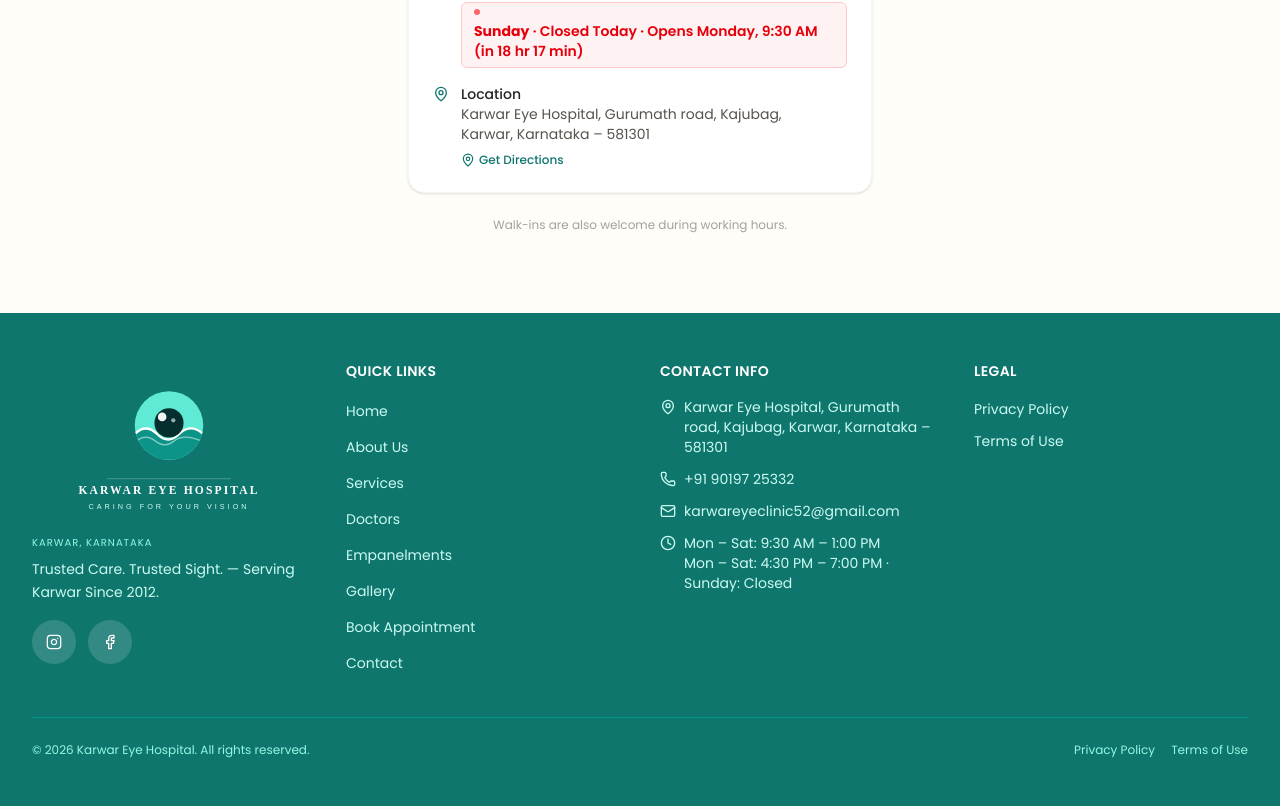
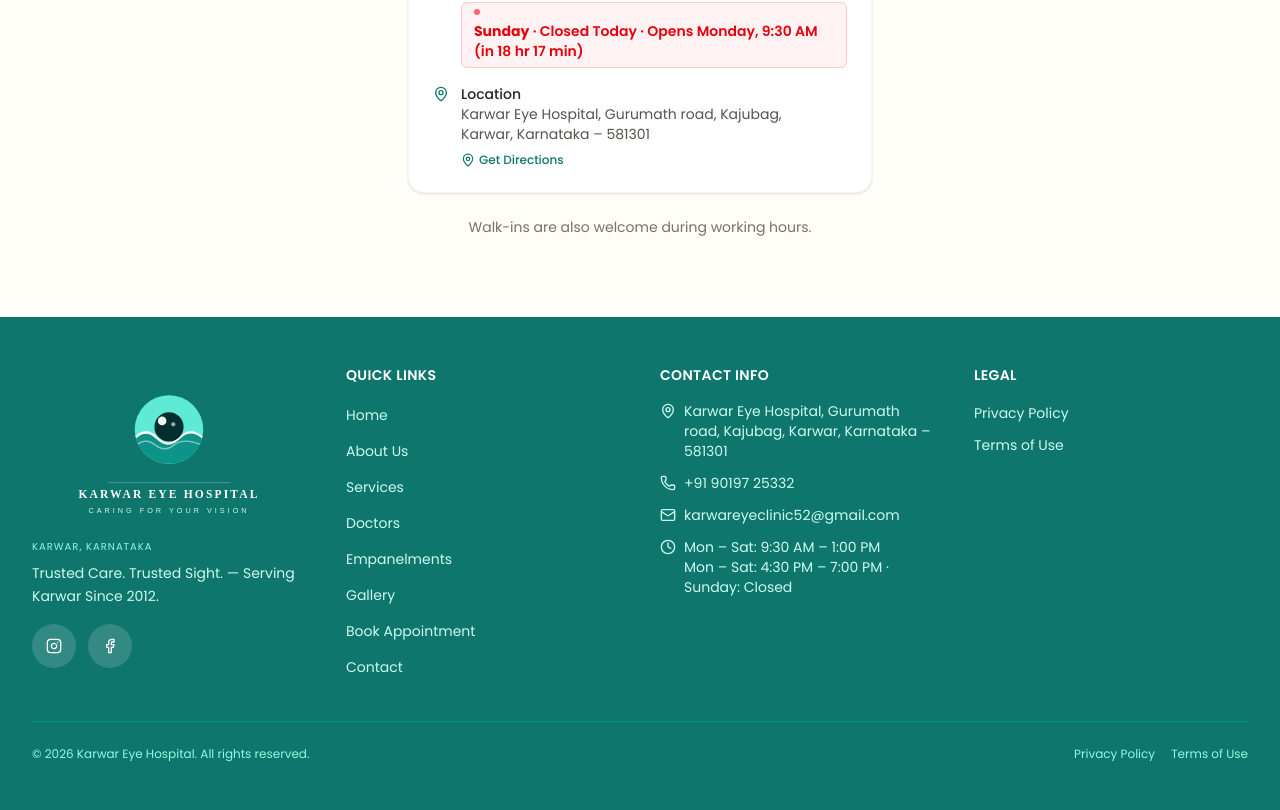
Before and after one commit to VivekcMW/karhosp, a Next.js app: page /en/appointments in a window 1280 px wide. Shown: the part 788-1598 px from the top of the page. Built offline with nearby package versions, Linux system fonts and the light colour scheme.

Commit message:
Increase walk-in note text size for better readability
- Changed from text-xs (12px) to text-sm (14px)
- Changed from text-stone-400 to text-stone-500 for better visibility
- Makes 'Walk-ins are also welcome...' more noticeable

```diff
--- a/src/app/[locale]/appointments/page.tsx
+++ b/src/app/[locale]/appointments/page.tsx
@@ -89,7 +89,7 @@
             </div>
           </div>
 
-          <p className="text-center text-xs text-stone-400 pt-1">
+          <p className="text-center text-sm text-stone-500 pt-1">
             {t("note")}
           </p>
         </div>
```
